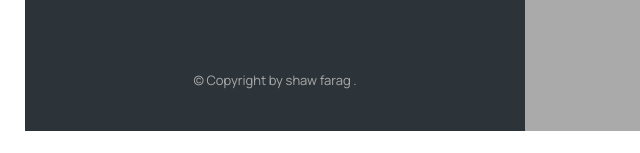
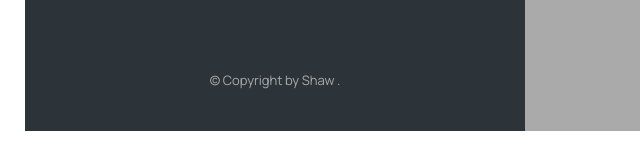
Before and after one commit to khaledHany201020/06-Map-Web-App, a plain HTML site: page index.html in a window 1280 px wide. Shown: the part 644-797 px from the top of the page, 0-640 px from the left. Drawn offline with nearby package versions, Linux system fonts and the light colour scheme.

Commit message:
Update index.html

```diff
--- a/index.html
+++ b/index.html
@@ -118,7 +118,7 @@
         </li> -->
       </ul>
 
-      <p class="copyright">&copy; Copyright by shaw farag .</p>
+      <p class="copyright">&copy; Copyright by Shaw .</p>
     </div>
 
     <div id="map"></div>
```
